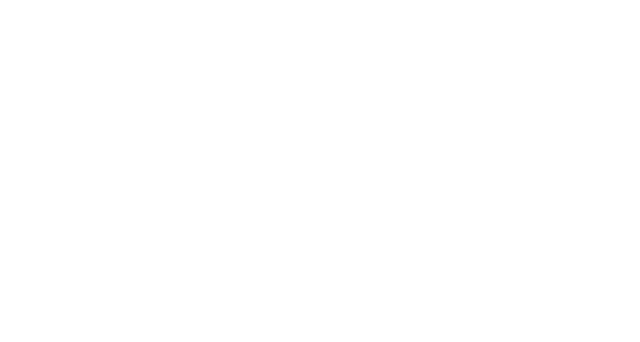
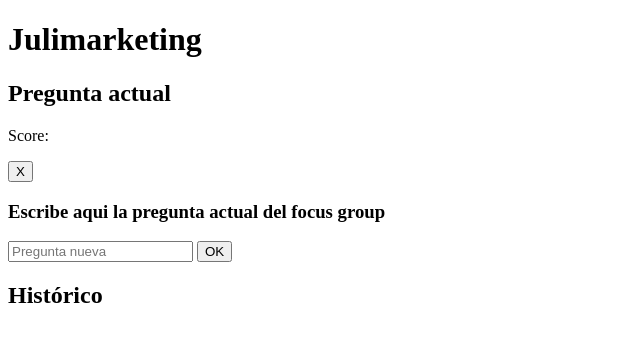
Before and after one commit to MetalPrime/Parcial2WebEcoApp, a plain HTML site: page index.html in a window 1280 px wide. Shown: the whole page, without its empty margins (0-640 px from the left). Drawn offline with Linux system fonts and the light colour scheme.

```diff
--- a/index.html
+++ b/index.html
@@ -7,6 +7,30 @@
     <title>Document</title>
 </head>
 <body>
+    <h1>Julimarketing</h1>
+    <section>
+        <h2>Pregunta actual</h2>
+        <article>
+            <p></p>
+            <div>
+                <p>Score: <strong></strong></p>
+            </div>
+            <button>X</button>
+        </article>
+    </section>
+    <section>
+        <h3>Escribe aqui la pregunta actual del focus group</h3>
+        <input type="text" placeholder="Pregunta nueva">
+        <button>OK</button>
+    </section>
+
+    <section>
+        <h2>Histórico</h2>
+        <article>
+
+        </article>
+    </section>
+
 
 </body>
 </html>
```
